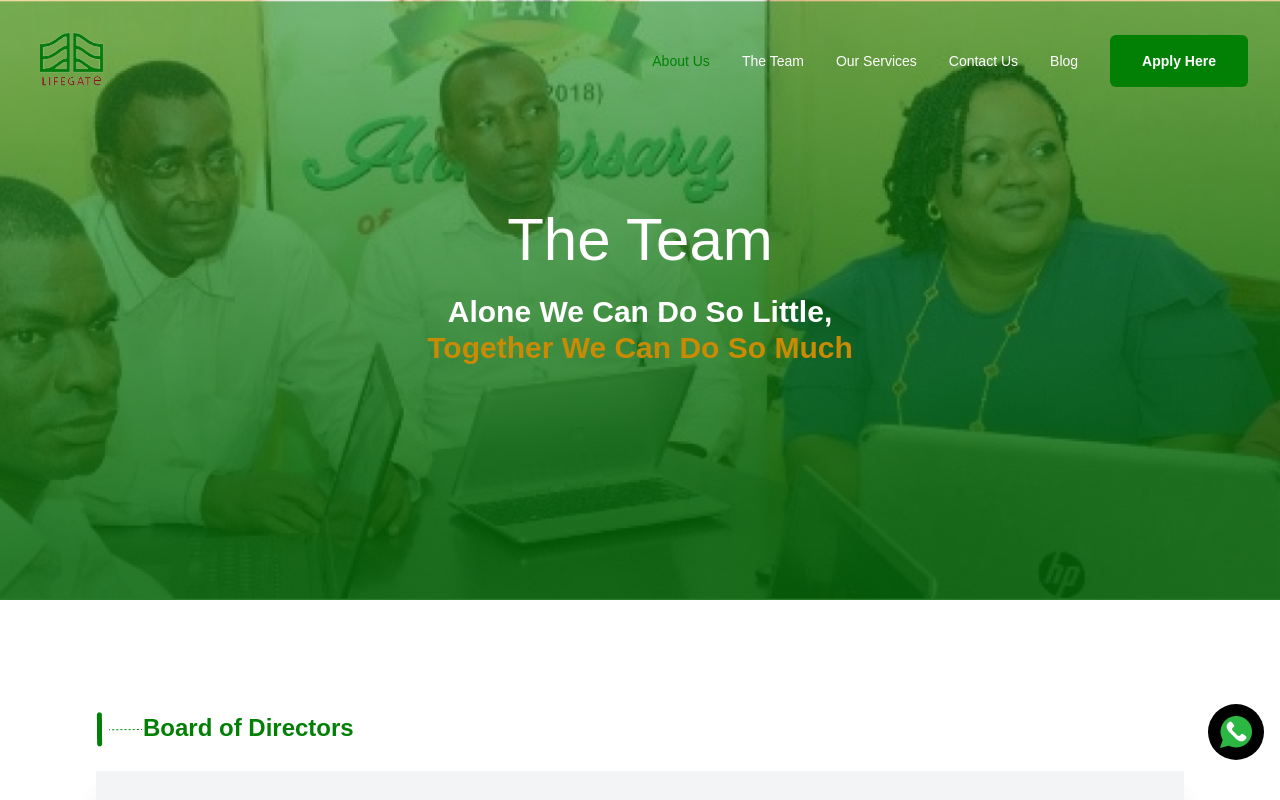
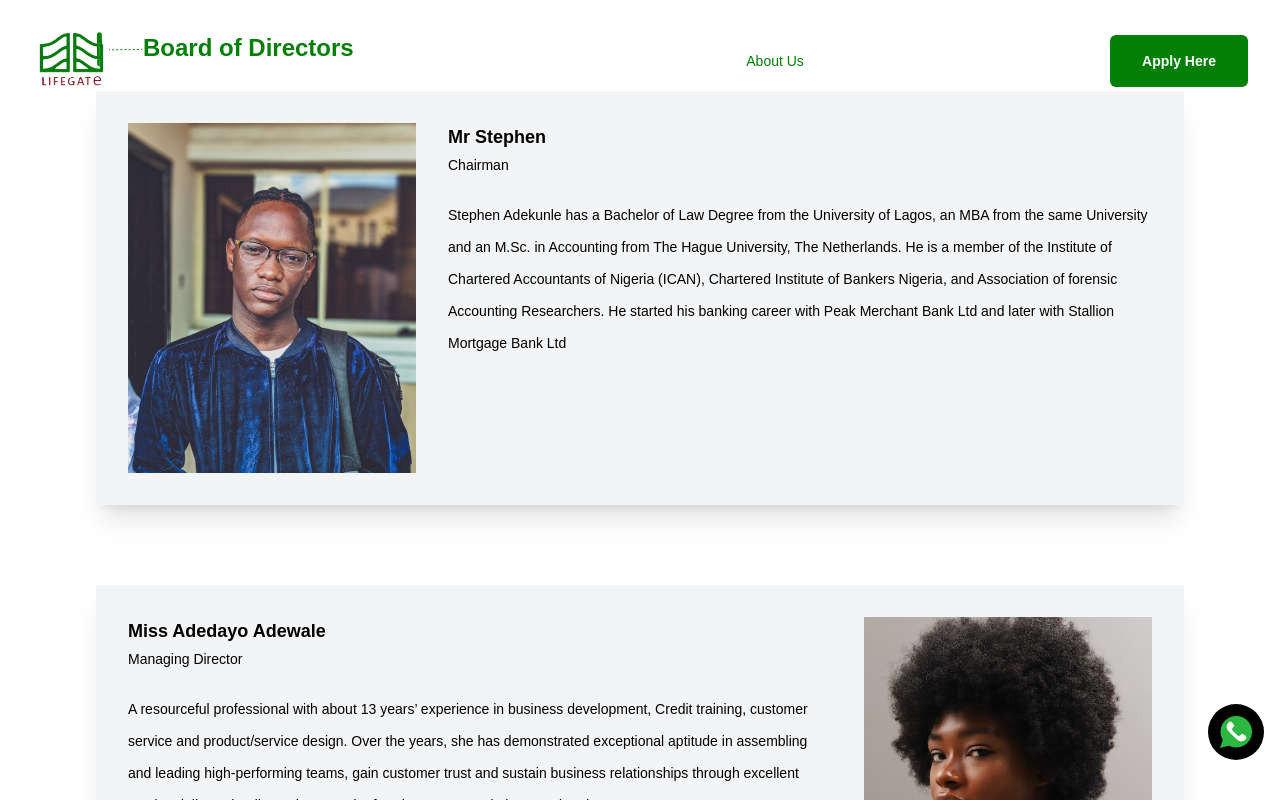
Before and after one commit to Chosen2730/lifegate, a React (Create React App) app: page /team in a window 1280 px wide. Shown: the top 800 px of the page. Built offline with nearby package versions, Linux system fonts and the light colour scheme.

Commit message:
added map

```diff
--- a/src/Components/Layout/nav.js
+++ b/src/Components/Layout/nav.js
@@ -8,7 +8,7 @@ const Nav = () => {
   const [selectedIndex, setSelectedIndex] = useState(0);
   const navLinks = [
     { link: "About Us", url: "/about" },
-    { link: "The Team", url: "/team" },
+    // { link: "The Team", url: "/team" },
     { link: "Our Services", url: "/services" },
     { link: "Contact Us", url: "/contact" },
     { link: "Blog", url: "/blog" },
--- a/src/Pages/About.js
+++ b/src/Pages/About.js
@@ -3,6 +3,7 @@ import hero from "../assets/images/about-hero.png";
 import img1 from "../assets/images/img1.png";
 import img2 from "../assets/images/img2.png";
 import left from "../assets/images/l-left.png";
+import Team from "./Team";
 
 const About = () => {
   return (
@@ -78,6 +79,7 @@ const About = () => {
           <img src={img2} alt='about-img' />
         </div>
       </div>
+      <Team />
     </div>
   );
 };
--- a/src/Pages/Contact.js
+++ b/src/Pages/Contact.js
@@ -72,7 +72,7 @@ const Contact = () => {
         </div>
         <div className=''>
           <iframe
-            src='https://www.google.com/maps/embed?pb=!1m14!1m12!1m3!1d15834.213685088695!2d3.3691251500000003!3d7.177506499999999!2m3!1f0!2f0!3f0!3m2!1i1024!2i768!4f13.1!5e0!3m2!1sen!2sng!4v1670421716246!5m2!1sen!2sng'
+            src='https://www.google.com/maps/embed?pb=!1m18!1m12!1m3!1d3963.36965670969!2d3.386135813964386!3d6.600899824091977!2m3!1f0!2f0!3f0!3m2!1i1024!2i768!4f13.1!3m3!1m2!1s0x103b92fac37ff3f3%3A0x7aa81bb2bf391eb3!2s497%20Ikorodu-Ososun%20Rd%2C%20Ikosi%20Ketu%20105102%2C%20Lagos!5e0!3m2!1sen!2sng!4v1670426573975!5m2!1sen!2sng'
             width='600'
             height='450'
             allowFullScreen=''
--- a/src/Pages/Team.js
+++ b/src/Pages/Team.js
@@ -31,21 +31,8 @@ const Team = () => {
     { name: "Oladipo Olatilewa Ishola", img: oladipo },
   ];
   return (
-    <div>
-      <div className='relative'>
-        <img className='min-h-[600px] object-cover w-full' src={hero} alt='' />
-        <div className='absolute top-0 left-0 text-white flex flex-col items-center justify-center h-full w-full p-4'>
-          <h1 className='font-medium text-3xl md:text-6xl text-center'>
-            The Team
-          </h1>
-          <p className='text-3xl md:text-7x text-center font-bold my-6 capitalize'>
-            Alone We can do so little, <br />
-            <span className='text-yellow-600'>Together We can do so much</span>
-          </p>
-        </div>
-      </div>
     <div className='max-w-6xl mx-auto p-4 md:p-8'>
-        <div className='flex item-center mt-20'>
+      <div className='flex item-center'>
         <img src={left} alt='' />
         <h2 className='font-bold text-xl md:text-2xl text-[#028006]'>
           Board of Directors
@@ -57,14 +44,13 @@ const Team = () => {
           <h2 className='font-bold text-lg'>Mr Stephen</h2>
           <h3 className='text-sm my-1 font-medium'>Chairman</h3>
           <p className='text-sm my-6 leading-[2rem]'>
-              Stephen Adekunle has a Bachelor of Law Degree from the University
-              of Lagos, an MBA from the same University and an M.Sc. in
-              Accounting from The Hague University, The Netherlands. He is a
-              member of the Institute of Chartered Accountants of Nigeria
-              (ICAN), Chartered Institute of Bankers Nigeria, and Association of
-              forensic Accounting Researchers. He started his banking career
-              with Peak Merchant Bank Ltd and later with Stallion Mortgage Bank
-              Ltd
+            Stephen Adekunle has a Bachelor of Law Degree from the University of
+            Lagos, an MBA from the same University and an M.Sc. in Accounting
+            from The Hague University, The Netherlands. He is a member of the
+            Institute of Chartered Accountants of Nigeria (ICAN), Chartered
+            Institute of Bankers Nigeria, and Association of forensic Accounting
+            Researchers. He started his banking career with Peak Merchant Bank
+            Ltd and later with Stallion Mortgage Bank Ltd
           </p>
         </div>
       </div>
@@ -79,8 +65,8 @@ const Team = () => {
             product/service design. Over the years, she has demonstrated
             exceptional aptitude in assembling and leading high-performing
             teams, gain customer trust and sustain business relationships
-              through excellent service delivery, leading to increased
-              referrals, recommendations, and endorsements…
+            through excellent service delivery, leading to increased referrals,
+            recommendations, and endorsements…
           </p>
         </div>
       </div>
@@ -89,9 +75,7 @@ const Team = () => {
           return (
             <div className='flex flex-col items-center' key={i}>
               <img className='w-full' src={img} alt={name} />
-                <h2 className='text-center text-base my-2 font-medium'>
-                  {name}
-                </h2>
+              <h2 className='text-center text-base my-2 font-medium'>{name}</h2>
             </div>
           );
         })}
@@ -132,7 +116,6 @@ const Team = () => {
         </div>
       </div>
     </div>
-    </div>
   );
 };
 
```
Lines whose indentation alone changed are shown as unchanged.
